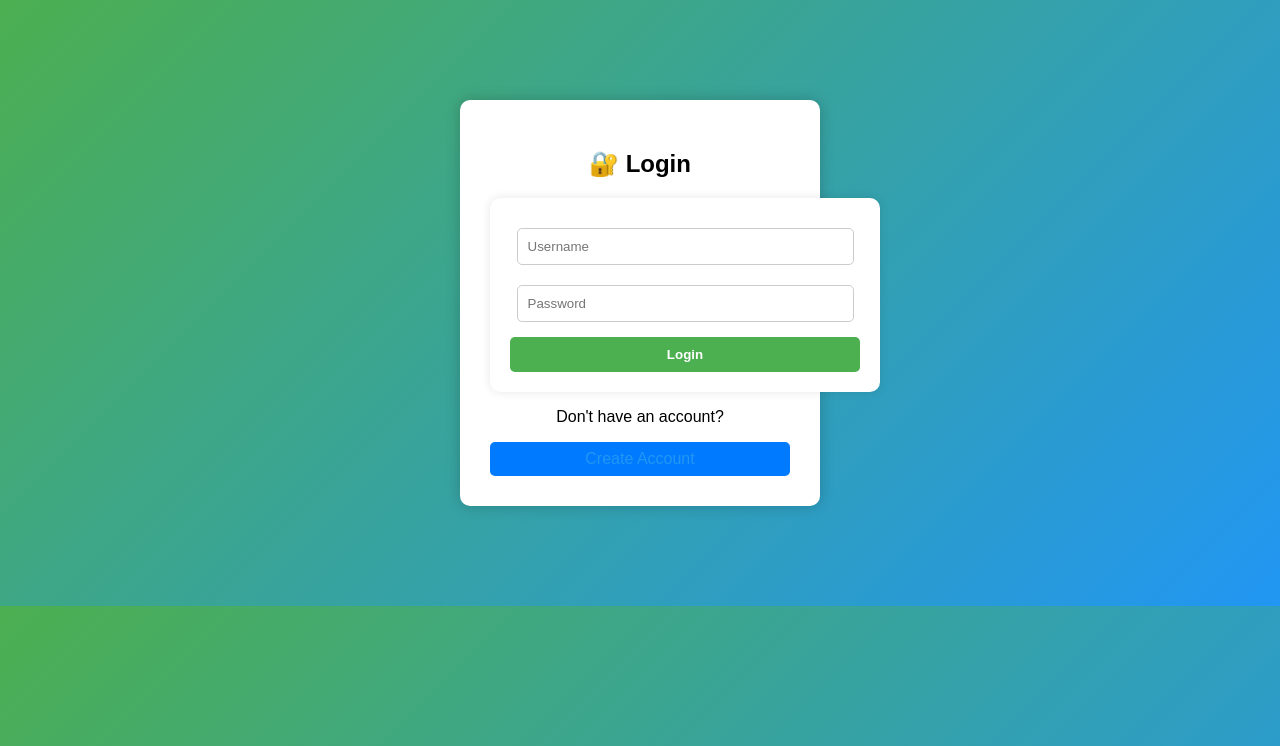
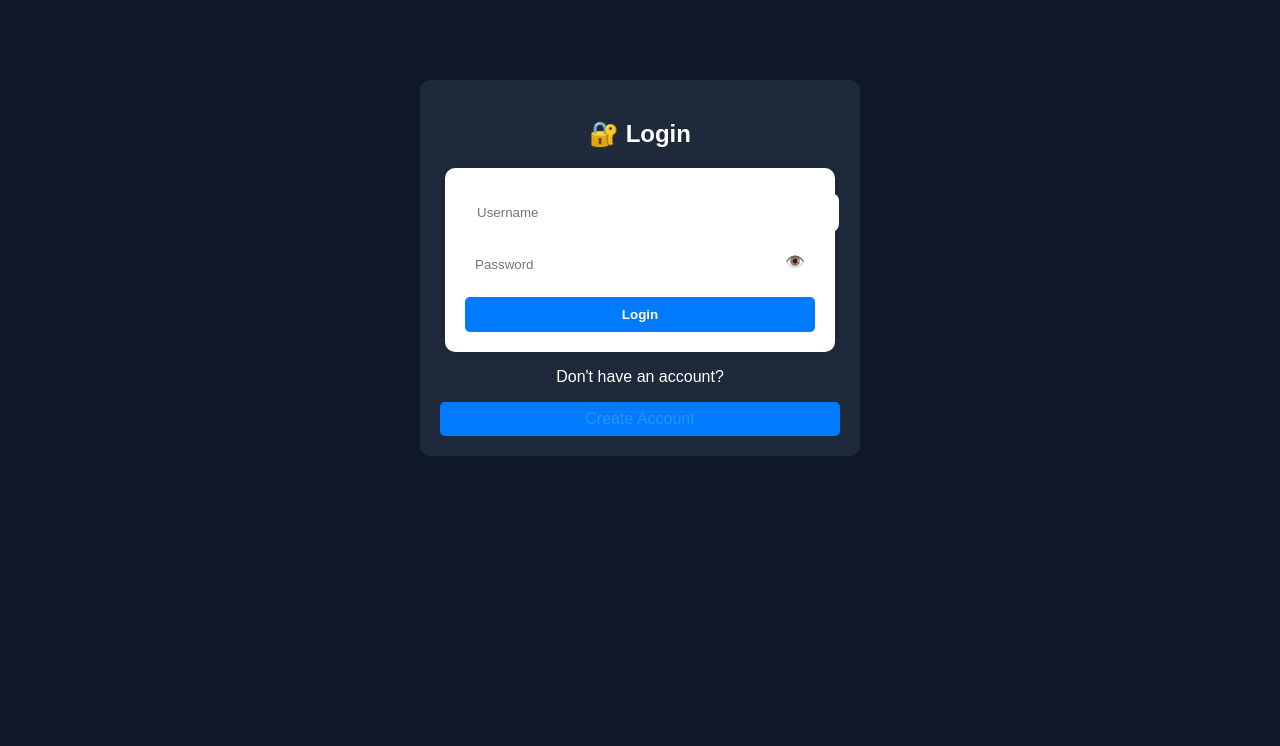
Before and after one commit to Eliyabujilima/smart-expense-tracker, a Flask app: page /login in a window 1280 px wide. Shown: the top 746 px of the page. Run offline with Flask 3, Linux system fonts and the light colour scheme.

Commit message:
fixed login UI + added password toggle

```diff
--- a/static/style.css
+++ b/static/style.css
@@ -1,6 +1,9 @@
 body {
     background: #f4f6f9;
-    font-family: Arial, sans-serif;
+     margin: 0;
+    padding: 0;
+    font-family: Arial;
+    background: #0f172a;
 }
 
 h1 {
@@ -122,18 +125,21 @@ small {
 /* AUTH PAGES */
 
 .auth-body {
-    background: linear-gradient(135deg, #4CAF50, #2196F3);
-    font-family: Arial;
+    margin: 0;
+    padding: 0;
+    background: #0f172a;
+    font-family: Arial, sans-serif;
 }
 
 .auth-container {
-    width: 300px;
-    margin: 100px auto;
-    padding: 30px;
-    background: white;
+    width: 90%;
+    max-width: 400px;
+    margin: 80px auto;
+    padding: 20px;
+    background: #1e293b;
     border-radius: 10px;
+    color: white;
     text-align: center;
-    box-shadow: 0 0 15px rgba(0,0,0,0.2);
 }
 
 .auth-container h2 {
@@ -141,25 +147,23 @@ small {
 }
 
 .auth-container input {
-    width: 90%;
-    padding: 10px;
-    margin: 10px 0;
-    border: 1px solid #ccc;
-    border-radius: 5px;
+    width: 100%;
+    padding: 12px;
+    margin-bottom: 10px;
+    border-radius: 8px;
+    border: none;
 }
 
-.auth-container button {
+.auth-container input {
     width: 100%;
-    padding: 10px;
-    background: #4CAF50;
-    color: white;
+    padding: 12px;
+    margin-bottom: 10px;
+    border-radius: 8px;
     border: none;
-    border-radius: 5px;
-    cursor: pointer;
 }
 
 .auth-container button:hover {
-    background: #45a049;
+    background: #16a34a;
 }
 
 .auth-container a {
@@ -250,3 +254,23 @@ small {
     width: 90%;
     margin: auto;
 }
+.login-container {
+    width: 90%;
+    max-width: 400px;
+    margin: auto;
+    margin-top: 80px;
+    padding: 20px;
+    background: #1e293b;
+    border-radius: 10px;
+    color: white;
+}
+@media (max-width: 768px) {
+    .auth-container {
+        margin-top: 40px;
+        padding: 15px;
+    }
+
+    h2 {
+        font-size: 20px;
+    }
+}
--- a/templates/404.html
+++ b/templates/404.html
@@ -2,6 +2,7 @@
 <html>
 <head>
     <title>Page Not Found</title>
+    <meta name="viewport" content="width=device-width, initial-scale=1.0">
 </head>
 <body>
 
--- a/templates/add.html
+++ b/templates/add.html
@@ -2,6 +2,7 @@
 <html>
 <head>
     <title>Add Expense</title>
+    <meta name="viewport" content="width=device-width, initial-scale=1.0">
     <link rel="stylesheet" href="{{ url_for('static', filename='style.css') }}">
     <script>
         function suggestCategory() {
--- a/templates/add_income.html
+++ b/templates/add_income.html
@@ -2,6 +2,7 @@
 <html>
 <head>
     <title>Expense Tracker - Add Income</title>
+    <meta name="viewport" content="width=device-width, initial-scale=1.0">
     <link rel="stylesheet" href="{{ url_for('static', filename='style.css') }}">
 </head>
 <body>
--- a/templates/calculator.html
+++ b/templates/calculator.html
@@ -1,6 +1,7 @@
 <!DOCTYPE html>
 <html lang="en">
 <head>
+    <meta name="viewport" content="width=device-width, initial-scale=1.0">
     <meta charset="UTF-8">
     <title>Calculator</title>
 
--- a/templates/edit.html
+++ b/templates/edit.html
@@ -2,6 +2,7 @@
 <html>
 <head>
     <title>Edit Transaction</title>
+    <meta name="viewport" content="width=device-width, initial-scale=1.0">
     <link rel="stylesheet" href="{{ url_for('static', filename='style.css') }}">
 </head>
 <body>
--- a/templates/error.html
+++ b/templates/error.html
@@ -2,6 +2,7 @@
 <html>
 <head>
     <title>Error</title>
+    <meta name="viewport" content="width=device-width, initial-scale=1.0">
     <link rel="icon" type="image/x-icon" href="/favicon.ico">
     <style>
         body {
--- a/templates/history.html
+++ b/templates/history.html
@@ -2,6 +2,7 @@
 <html>
 <head>
     <title>Expense Tracker - History</title>
+    <meta name="viewport" content="width=device-width, initial-scale=1.0">
     <link rel="stylesheet" href="{{ url_for('static', filename='style.css') }}">
 <h1>📜 Transaction History</h1>
 
--- a/templates/login.html
+++ b/templates/login.html
@@ -2,6 +2,7 @@
 <html>
 <head>
     <title>Login - Expense Tracker</title>
+    <meta name="viewport" content="width=device-width, initial-scale=1.0">
     <link rel="stylesheet" href="{{ url_for('static', filename='style.css') }}">
 </head>
 <body class="auth-body">
@@ -11,7 +12,14 @@
 
     <form method="POST">
         <input type="text" name="username" placeholder="Username" required>
-        <input type="password" name="password" placeholder="Password" required>
+       <div style="position: relative;">
+       <input type="password" id="password" name="password" placeholder="Password" required style="width:100%; padding:10px;">
+
+    <span onclick="togglePassword()"
+          style="position:absolute; right:10px; top:10px; cursor:pointer;">
+        👁️
+    </span>
+</div>
 
         <button type="submit">Login</button>
     </form>
@@ -19,6 +27,11 @@
     <p>Don't have an account?</p>
     <a href="/register">Create Account</a>
 </div>
-
+<script>
+function togglePassword() {
+    let pass = document.getElementById("password");
+    pass.type = pass.type === "password" ? "text" : "password";
+}
+</script>
 </body>
 </html>
--- a/templates/range.html
+++ b/templates/range.html
@@ -1,6 +1,7 @@
 <html>
 <head>
     <title>Range Analysis</title>
+    <meta name="viewport" content="width=device-width, initial-scale=1.0">
     <link rel="stylesheet" href="{{ url_for('static', filename='style.css') }}">
 <h1>📅 Range Analysis</h1>
 
--- a/templates/register.html
+++ b/templates/register.html
@@ -2,6 +2,7 @@
 <html>
 <head>
     <title>Register - Expense Tracker</title>
+    <meta name="viewport" content="width=device-width, initial-scale=1.0">
     <link rel="stylesheet" href="{{ url_for('static', filename='style.css') }}">
 </head>
 <body class="auth-body">
--- a/templates/search.html
+++ b/templates/search.html
@@ -2,6 +2,7 @@
 <html>
 <head>
     <title>Search Expenses</title>
+    <meta name="viewport" content="width=device-width, initial-scale=1.0">
     <link rel="stylesheet" href="{{ url_for('static', filename='style.css') }}">
 </head>
 <body>
--- a/templates/set_budget.html
+++ b/templates/set_budget.html
@@ -2,6 +2,7 @@
 <html>
 <head>
     <title>Set Budget</title>
+    <meta name="viewport" content="width=device-width, initial-scale=1.0">
     <link rel="stylesheet" href="{{ url_for('static', filename='style.css') }}">
 </head>
 <body>
```
